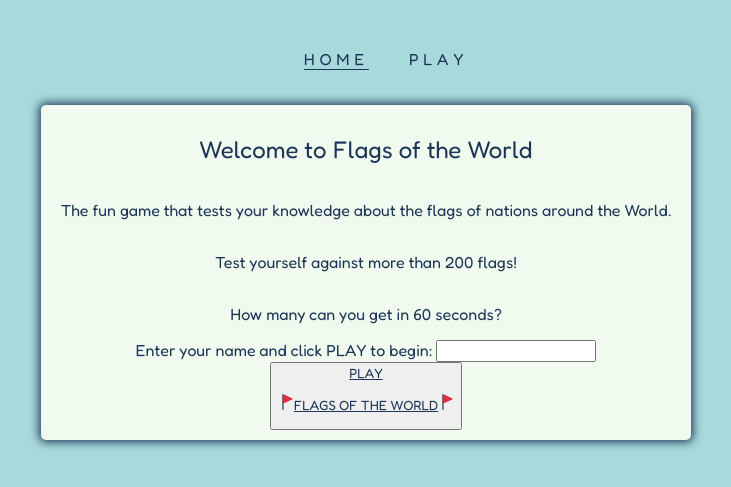
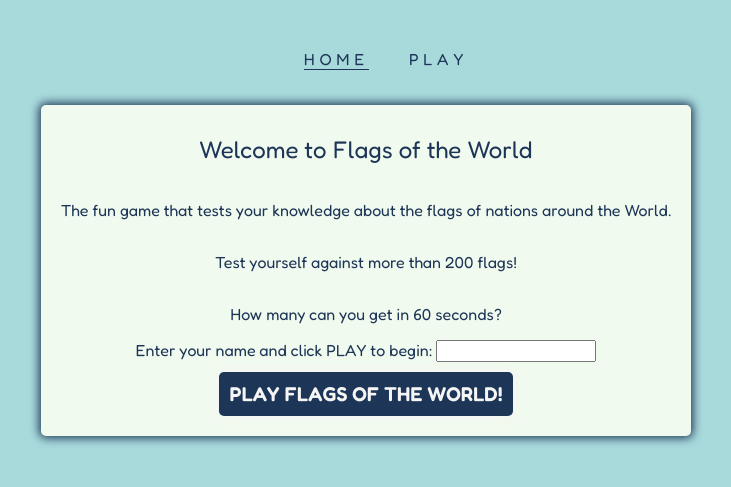
Before and after one commit to marktodman/flags-of-the-world, a plain HTML site: page index.html in a window 1280 px wide. Shown: the part 93-580 px from the top of the page, without its empty margins (274-1005 px from the left). Drawn offline with Linux system fonts and the light colour scheme.

Commit message:
style: Add styling for home page

```diff
--- a/assets/css/style.css
+++ b/assets/css/style.css
@@ -16,16 +16,6 @@ body {
     width: 100vw;
     height: 100vh;
     background-color: #A8DADC;
-}
-
-/* Different background colors for correct and incorrect answers */
-
-body.correct {
-    background-color: #52b788;
-}
-
-body.wrong {
-    background-color: #E63946;
 }
 
 /* LOGO */
@@ -67,6 +57,51 @@ body.wrong {
     border-bottom: 1px solid #1d3557;
 }
 
+/* HOME PAGE STYLING */
+
+.container {
+    width: 650px;
+    max-width: 90%;
+    margin: 0 auto;
+    border-radius: 5px;
+    padding: 10px;
+    box-shadow: 0 0 10px 2px;
+    background-color: #F1FAEE;
+    display: flex;
+    flex-direction: column;
+    justify-content: center;
+    align-items: center;
+}
+
+.play-btn {
+    margin: 10px auto;
+    background-color: #1D3557;
+    color: whitesmoke;
+    border-radius: 5px;
+    padding: 10px;
+    box-shadow: 0 0 10px 2px;
+    text-transform: uppercase;
+    font-size: 1.25rem;
+    font-weight: 600;
+    text-decoration: none;
+}
+
+.play-btn:hover {
+    border: 1px solid #E63946;
+}
+
+/* PLAY PAGE STYLING */
+
+/* Different background colors for correct and incorrect answers */
+
+body.correct {
+    background-color: #52b788;
+}
+
+body.wrong {
+    background-color: #E63946;
+}
+
 /* TIMER */
 
 #timer {
@@ -88,21 +123,7 @@ body.wrong {
     padding: 10px;
 }
 
-/* GAME AREA */
-
-.container {
-    width: 650px;
-    max-width: 90%;
-    margin: 0 auto;
-    border-radius: 5px;
-    padding: 10px;
-    box-shadow: 0 0 10px 2px;
-    background-color: #F1FAEE;
-    display: flex;
-    flex-direction: column;
-    justify-content: center;
-    align-items: center;
-}
+/* GAME AREA is .container class used on HOME PAGE*/
 
 /* ANSWER BUTTONS */
 
--- a/index.html
+++ b/index.html
@@ -51,11 +51,7 @@
                 <input type="text" id="player-name" required>
             </div>
             <!-- START BUTTON -->
-            <button id="play-btn"><a href="play.html"><strong>PLAY</strong>
-                    <p><img src="favicon-16x16.png" alt="red flag icon">FLAGS OF THE WORLD<img src="favicon-16x16.png"
-                            alt="red flag icon"></p>
-                </a>
-            </button>
+            <a href="play.html" id="play" class="play-btn">Play Flags of the World!</a>
         </div>
     </section>
 </body>
```
